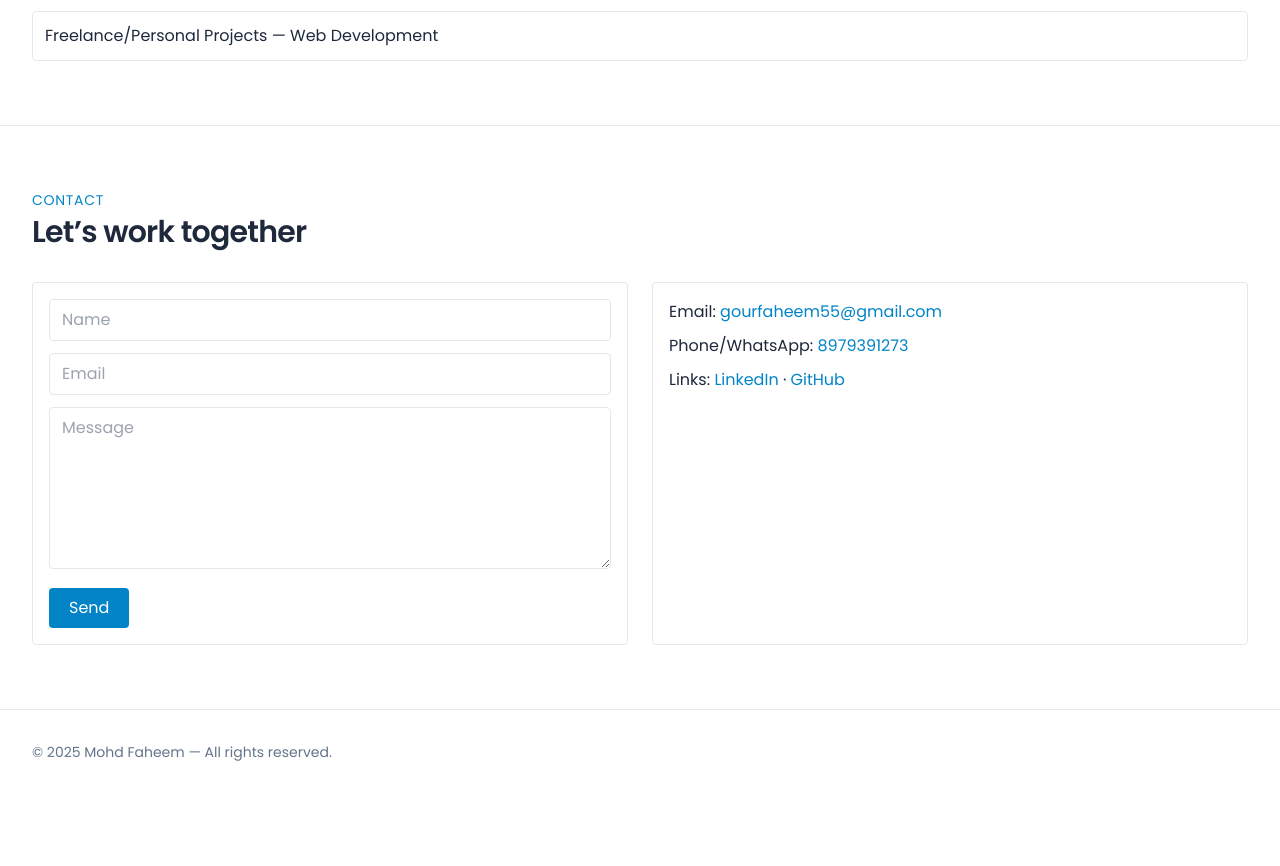
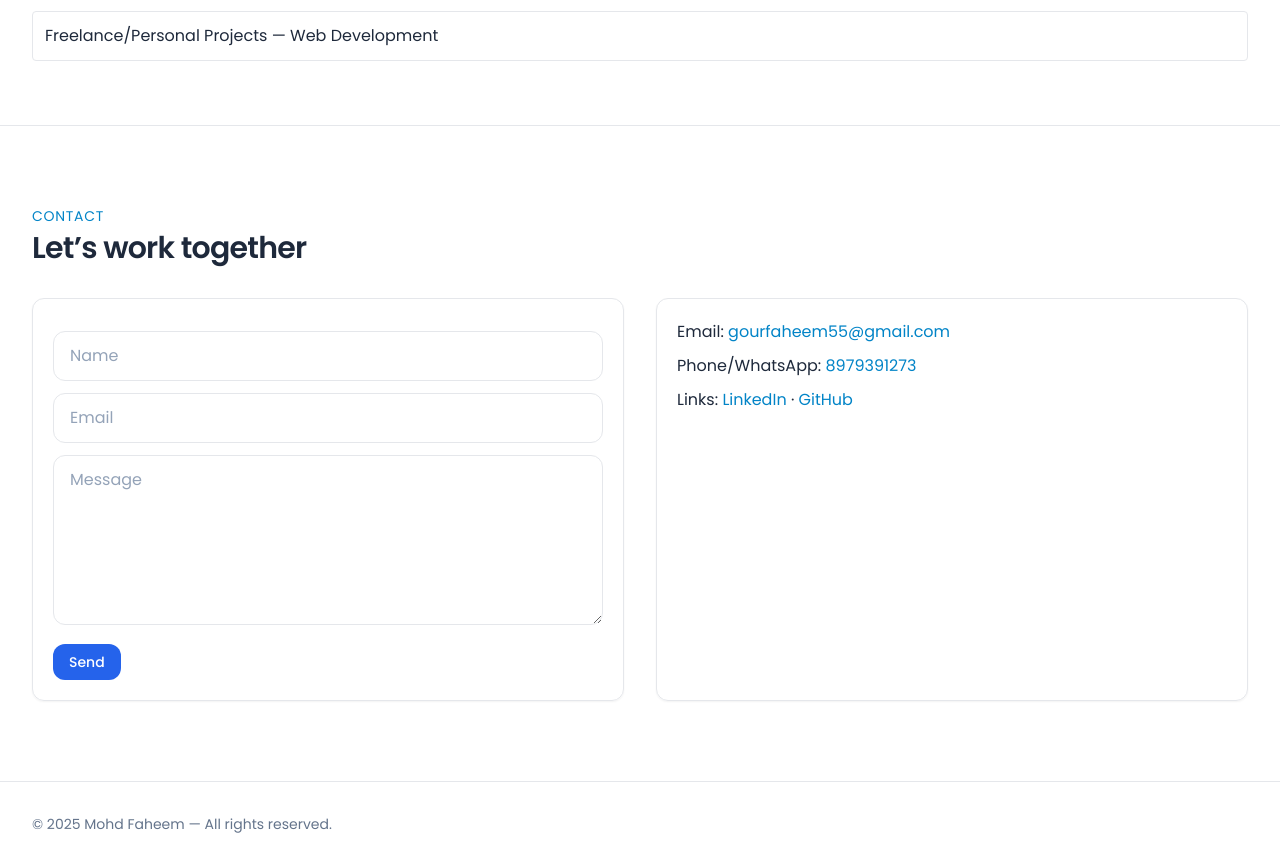
Before and after one commit to mr-faheem/faheem.portfolio, a React (Vite) app: page / in a window 1280 px wide. Shown: the part 2282-3148 px from the top of the page. Before the commit the page ends 3076 px from the top, so only its background shows below. Built offline with nearby package versions, Linux system fonts and the light colour scheme.

Commit message:
polish(contact): premium inputs/buttons, card elevation, honeypot, better mobile UX

```diff
--- a/src/sections/Contact/index.jsx
+++ b/src/sections/Contact/index.jsx
@@ -17,7 +17,7 @@ export default function Contact() {
 
     try {
       const fd = new FormData(formRef.current);
-      // Optional subject to keep mails tidy
+      // keep inbox tidy
       fd.append("_subject", `New message from ${fd.get("name")} — Portfolio`);
 
       const res = await fetch(FORM_ENDPOINT, {
@@ -46,63 +46,64 @@ export default function Contact() {
   }
 
   return (
-    <section id="contact" className="py-16 border-t">
+    <section id="contact" className="py-16 md:py-20 border-t">
       <div className="container">
         <SectionHeading eyebrow="CONTACT" title="Let’s work together" />
-        <div className="grid md:grid-cols-2 gap-6">
-          {/* Left: form (unchanged layout) */}
+
+        <div className="grid md:grid-cols-2 gap-6 md:gap-8">
+          {/* Left: form (same two-box layout, premium styles) */}
           <form
             ref={formRef}
             onSubmit={handleSubmit}
-            className="rounded border p-4 space-y-3"
+            className="card p-4 md:p-5 space-y-3"
             aria-busy={isSubmitting}
           >
+            {/* Honeypot (spam protection) */}
+            <input type="text" name="_gotcha" className="hidden" tabIndex="-1" autoComplete="off" />
+
             <input
-              className="w-full border rounded px-3 py-2"
+              className="input"
               name="name"
               placeholder="Name"
               required
             />
             <input
-              className="w-full border rounded px-3 py-2"
+              className="input"
               type="email"
               name="email"
               placeholder="Email"
               required
             />
             <textarea
-              className="w-full border rounded px-3 py-2"
+              className="textarea"
               rows="6"
               name="message"
               placeholder="Message"
               required
-            ></textarea>
+            />
 
             <button
               type="submit"
               disabled={isSubmitting}
-              className={`px-5 py-2 rounded bg-primary-600 text-white transition
-                disabled:opacity-60 disabled:cursor-not-allowed flex items-center gap-2`}
+              className="btn btn-primary btn-block sm:w-auto"
             >
               {isSubmitting && (
                 <svg
-                  className="h-4 w-4 animate-spin"
+                  className="h-4 w-4 animate-spin -ms-1 me-2"
                   viewBox="0 0 24 24"
                   fill="none"
+                  aria-hidden="true"
                 >
                   <circle
                     className="opacity-25"
-                    cx="12"
-                    cy="12"
-                    r="10"
-                    stroke="currentColor"
-                    strokeWidth="4"
-                  ></circle>
+                    cx="12" cy="12" r="10"
+                    stroke="currentColor" strokeWidth="4"
+                  />
                   <path
                     className="opacity-75"
                     fill="currentColor"
                     d="M4 12a8 8 0 018-8v4a4 4 0 00-4 4H4z"
-                  ></path>
+                  />
                 </svg>
               )}
               {isSubmitting ? "Sending…" : "Send"}
@@ -121,8 +122,8 @@ export default function Contact() {
             )}
           </form>
 
-          {/* Right: contact details (as-is) */}
-          <div className="rounded border p-4">
+          {/* Right: contact details (same second box, just premium card) */}
+          <div className="card p-4 md:p-5">
             <p>
               Email:{" "}
               <a href="mailto:gourfaheem55@gmail.com">
```
